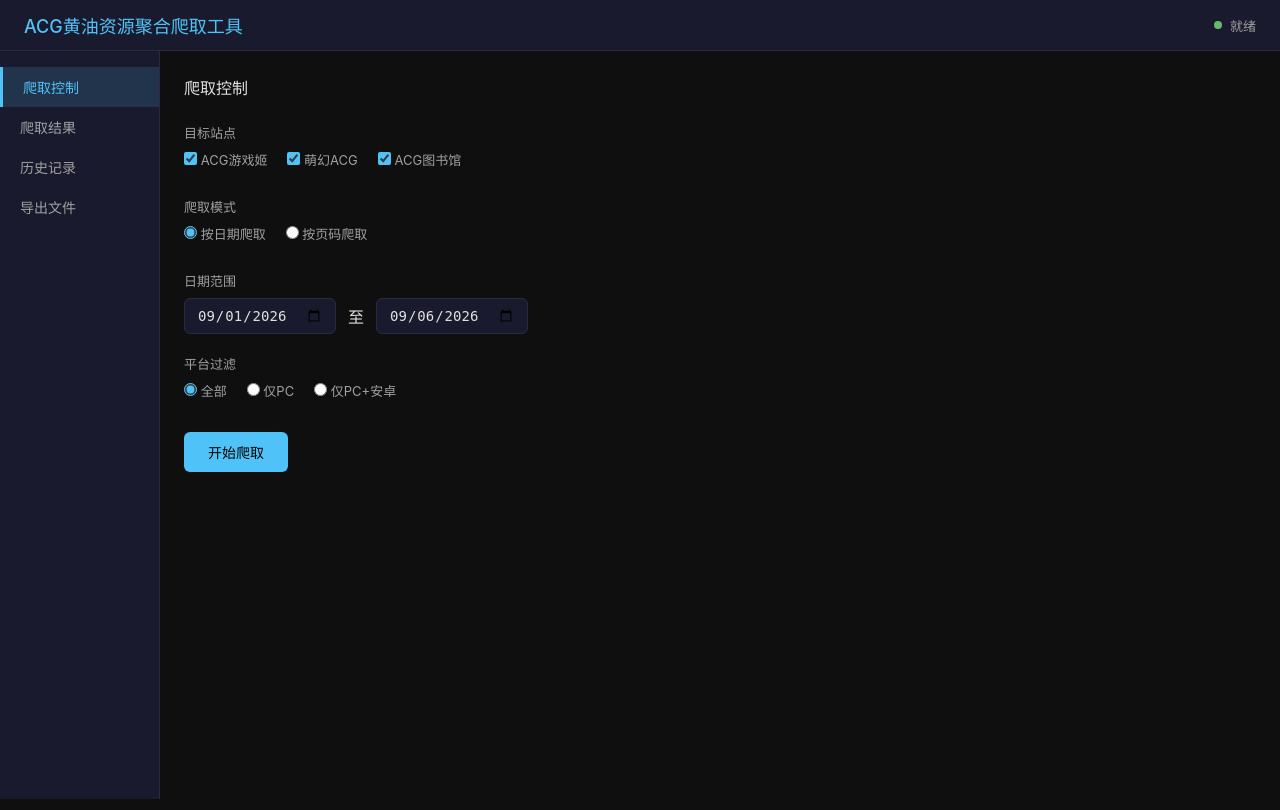
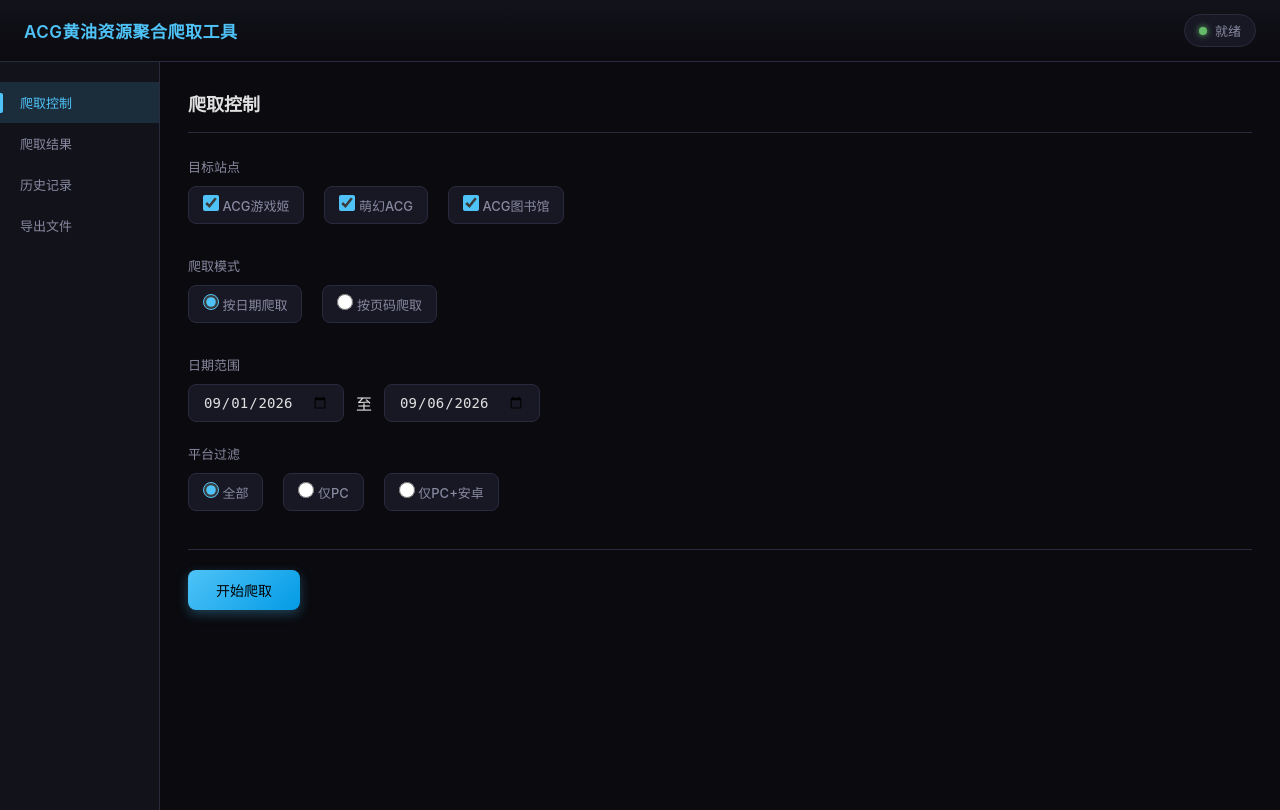
Before and after one commit to TKPORL/Tsinhohypqgj, a Flask app: page / in a window 1280 px wide. Run offline with Flask 3, Linux system fonts and the light colour scheme.

Commit message:
style: 优化CSS样式，增强视觉效果

```diff
--- a/acg_crawler/templates/static/style.css
+++ b/acg_crawler/templates/static/style.css
@@ -1,23 +1,44 @@
 :root {
-    --bg-primary: #0f0f0f;
-    --bg-secondary: #1a1a2e;
-    --bg-card: #16213e;
-    --bg-input: #1a1a2e;
+    --bg-primary: #0a0a0f;
+    --bg-secondary: #12121a;
+    --bg-card: #181825;
+    --bg-input: #1e1e2e;
+    --bg-hover: #252536;
     --text-primary: #e0e0e0;
-    --text-secondary: #a0a0a0;
+    --text-secondary: #8888a0;
     --accent: #4fc3f7;
     --accent-hover: #29b6f6;
+    --accent-glow: rgba(79, 195, 247, 0.15);
     --success: #66bb6a;
     --warning: #ffa726;
     --danger: #ef5350;
     --border: #2a2a3e;
-    --shadow: rgba(0,0,0,0.3);
+    --border-light: #353550;
+    --shadow: rgba(0,0,0,0.4);
 }
 
 * {
     margin: 0;
     padding: 0;
     box-sizing: border-box;
+}
+
+::-webkit-scrollbar {
+    width: 6px;
+    height: 6px;
+}
+
+::-webkit-scrollbar-track {
+    background: var(--bg-primary);
+}
+
+::-webkit-scrollbar-thumb {
+    background: var(--border);
+    border-radius: 3px;
+}
+
+::-webkit-scrollbar-thumb:hover {
+    background: var(--border-light);
 }
 
 body {
@@ -28,12 +49,13 @@ body {
 }
 
 header {
-    background: var(--bg-secondary);
+    background: linear-gradient(180deg, var(--bg-secondary) 0%, var(--bg-primary) 100%);
     border-bottom: 1px solid var(--border);
-    padding: 12px 24px;
+    padding: 14px 24px;
     position: sticky;
     top: 0;
     z-index: 100;
+    backdrop-filter: blur(10px);
 }
 
 .header-content {
@@ -45,9 +67,10 @@ header {
 }
 
 header h1 {
-    font-size: 18px;
-    font-weight: 500;
+    font-size: 17px;
+    font-weight: 600;
     color: var(--accent);
+    letter-spacing: 0.5px;
 }
 
 .header-actions {
@@ -56,6 +79,10 @@ header h1 {
     gap: 8px;
     font-size: 13px;
     color: var(--text-secondary);
+    padding: 6px 14px;
+    background: var(--bg-card);
+    border-radius: 20px;
+    border: 1px solid var(--border);
 }
 
 .status-dot {
@@ -63,16 +90,18 @@ header h1 {
     height: 8px;
     border-radius: 50%;
     background: var(--success);
+    box-shadow: 0 0 6px var(--success);
 }
 
 .status-dot.running {
     background: var(--warning);
+    box-shadow: 0 0 8px var(--warning);
     animation: pulse 1s infinite;
 }
 
 @keyframes pulse {
-    0%, 100% { opacity: 1; }
-    50% { opacity: 0.5; }
+    0%, 100% { opacity: 1; transform: scale(1); }
+    50% { opacity: 0.6; transform: scale(0.9); }
 }
 
 main {
@@ -86,43 +115,71 @@ main {
     width: 160px;
     background: var(--bg-secondary);
     border-right: 1px solid var(--border);
-    padding: 16px 0;
+    padding: 20px 0;
     flex-shrink: 0;
+    position: sticky;
+    top: 52px;
+    height: calc(100vh - 52px);
 }
 
 .nav-btn {
-    display: block;
+    display: flex;
+    align-items: center;
+    gap: 10px;
     width: 100%;
-    padding: 10px 20px;
+    padding: 11px 20px;
     background: none;
     border: none;
     color: var(--text-secondary);
-    font-size: 14px;
+    font-size: 13px;
     text-align: left;
     cursor: pointer;
     transition: all 0.2s;
+    position: relative;
+}
+
+.nav-btn::before {
+    content: "";
+    position: absolute;
+    left: 0;
+    top: 50%;
+    transform: translateY(-50%);
+    width: 3px;
+    height: 0;
+    background: var(--accent);
+    border-radius: 0 2px 2px 0;
+    transition: height 0.2s;
 }
 
 .nav-btn:hover {
-    background: rgba(79, 195, 247, 0.1);
+    background: var(--accent-glow);
     color: var(--text-primary);
 }
 
 .nav-btn.active {
-    background: rgba(79, 195, 247, 0.15);
+    background: var(--accent-glow);
     color: var(--accent);
-    border-left: 3px solid var(--accent);
+}
+
+.nav-btn.active::before {
+    height: 20px;
 }
 
 .content {
     flex: 1;
-    padding: 24px;
+    padding: 28px;
     overflow-y: auto;
     max-height: calc(100vh - 52px);
 }
 
 .panel {
     display: none;
+    animation: fadeIn 0.2s ease;
+}
+
+@keyframes fadeIn {
+    from { opacity: 0; transform: translateY(8px); }
+    to { opacity: 1; transform: translateY(0); }
 }
 
 .panel.active {
@@ -134,22 +191,25 @@ main {
     justify-content: space-between;
     align-items: center;
     margin-bottom: 24px;
+    padding-bottom: 16px;
+    border-bottom: 1px solid var(--border);
 }
 
 .panel-header h2 {
-    font-size: 16px;
-    font-weight: 500;
+    font-size: 18px;
+    font-weight: 600;
 }
 
 .form-group {
-    margin-bottom: 20px;
+    margin-bottom: 22px;
 }
 
 .form-group label {
     display: block;
     font-size: 13px;
     color: var(--text-secondary);
-    margin-bottom: 8px;
+    margin-bottom: 10px;
+    font-weight: 500;
 }
 
 .checkbox-group,
@@ -163,15 +223,28 @@ main {
 .radio-label {
     display: flex;
     align-items: center;
-    gap: 6px;
+    gap: 8px;
     font-size: 14px;
     color: var(--text-primary);
     cursor: pointer;
+    padding: 8px 14px;
+    background: var(--bg-card);
+    border: 1px solid var(--border);
+    border-radius: 8px;
+    transition: all 0.2s;
+}
+
+.checkbox-label:hover,
+.radio-label:hover {
+    border-color: var(--accent);
+    background: var(--accent-glow);
 }
 
 input[type="checkbox"],
 input[type="radio"] {
     accent-color: var(--accent);
+    width: 16px;
+    height: 16px;
 }
 
 .date-inputs,
@@ -184,67 +257,81 @@ input[type="radio"] {
 input[type="date"],
 input[type="number"],
 select {
-    background: var(--bg-input);
+    background: var(--bg-card);
     border: 1px solid var(--border);
-    border-radius: 6px;
-    padding: 8px 12px;
+    border-radius: 8px;
+    padding: 9px 14px;
     color: var(--text-primary);
     font-size: 14px;
     outline: none;
-    transition: border-color 0.2s;
+    transition: all 0.2s;
 }
 
 input:focus,
 select:focus {
     border-color: var(--accent);
+    box-shadow: 0 0 0 3px var(--accent-glow);
 }
 
 .form-actions {
     display: flex;
     gap: 12px;
-    margin-top: 24px;
+    margin-top: 28px;
+    padding-top: 20px;
+    border-top: 1px solid var(--border);
 }
 
 .btn {
-    padding: 10px 24px;
+    padding: 10px 28px;
     border: none;
-    border-radius: 6px;
+    border-radius: 8px;
     font-size: 14px;
+    font-weight: 500;
     cursor: pointer;
     transition: all 0.2s;
     display: inline-flex;
     align-items: center;
-    gap: 6px;
+    gap: 8px;
 }
 
 .btn-primary {
-    background: var(--accent);
+    background: linear-gradient(135deg, var(--accent) 0%, #039be5 100%);
     color: #000;
+    box-shadow: 0 4px 12px rgba(79, 195, 247, 0.3);
 }
 
 .btn-primary:hover {
-    background: var(--accent-hover);
+    transform: translateY(-1px);
+    box-shadow: 0 6px 20px rgba(79, 195, 247, 0.4);
+}
+
+.btn-primary:active {
+    transform: translateY(0);
 }
 
 .btn-danger {
-    background: var(--danger);
+    background: linear-gradient(135deg, var(--danger) 0%, #c62828 100%);
     color: #fff;
+    box-shadow: 0 4px 12px rgba(239, 83, 80, 0.3);
 }
 
 .btn-danger:hover {
-    background: #d32f2f;
+    transform: translateY(-1px);
+    box-shadow: 0 6px 20px rgba(239, 83, 80, 0.4);
 }
 
 .btn-sm {
-    padding: 5px 12px;
+    padding: 6px 14px;
     font-size: 12px;
     background: var(--bg-input);
     color: var(--text-primary);
     border: 1px solid var(--border);
+    border-radius: 6px;
 }
 
 .btn-sm:hover {
     border-color: var(--accent);
+    background: var(--accent-glow);
 }
 
 .hidden {
```
Also changed, not shown: other parts of acg_crawler/templates/static/style.css (+142 -72 lines), acg_crawler/templates/static/app.js (+16 -8 lines).
